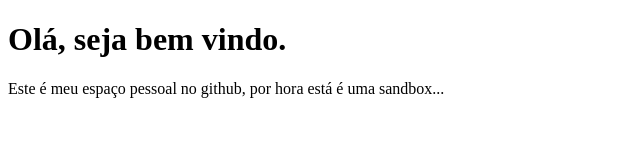
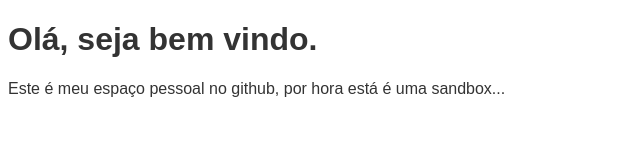
Before and after one commit to loscaredu/loscaredu.github.io, a plain HTML site: page index.html in a window 1280 px wide. Shown: the whole page, without its empty margins (0-640 px from the left). Drawn offline with Linux system fonts and the light colour scheme.

Commit message:
Add CSS
Criar nova pasta e arquivo base.css além de linkar a folha de estilo ao index

```diff
--- /dev/null
+++ b/css/base.css
@@ -0,0 +1,11 @@
+h1 {
+	font-family: arial;
+	font-size: 14 px;
+	color: #333333;
+}
+
+p {
+	font-family: arial;
+	font-size: 12 px;
+	color: #333333;
+}
--- a/index.html
+++ b/index.html
@@ -2,6 +2,7 @@
 <html>
 <head>
 	<title>loscaredu</title>
+	<link rel="stylesheet" type="text/css" href="css/base.css">
 </head>
 <body>
 
```
